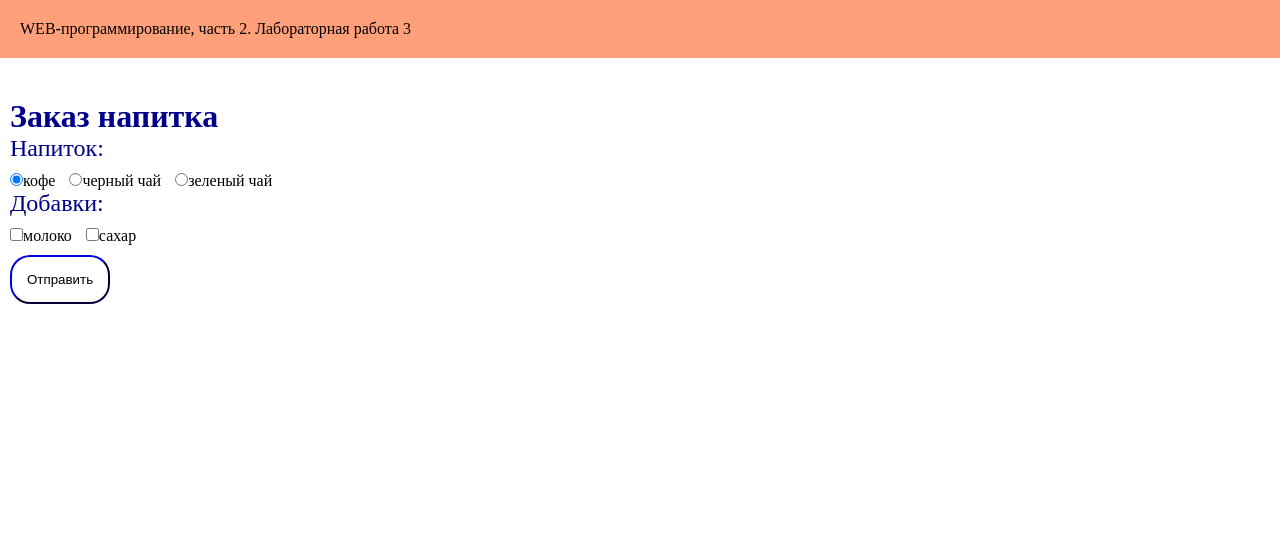
After one commit to gesyaG/web--programming-labs-2, a Flask app: page /lab3/order in a window 1280 px wide. The commit adds this page. Shown: the top 554 px of the page. Run offline with Flask 3, Linux system fonts and the light colour scheme.

Commit message:
заказ напитка

```diff
--- a/lab3.py
+++ b/lab3.py
@@ -36,4 +36,33 @@ def form1():
     if age == '':
         errors['age'] = 'Заполните поле!'
     sex = request.args.get('sex')
-    return render_template('lab3/form1.html', user = user, age = age, sex = sex, errors=errors)
+    return render_template('lab3/form1.html', user=user, age=age, sex=sex, errors=errors)
+
+
+@lab3.route('/lab3/order')
+def order():
+    return render_template('lab3/order.html')
+
+
+@lab3.route('/lab3/pay')
+def pay():
+    price = 0
+    drink = request.args.get('drink')
+    if drink == 'coffee':
+        price = 120
+    elif drink == 'black-tea':
+        price = 80
+    else:
+        price = 90
+
+    if request.args.get('milk') == 'on':
+        price += 20
+    if request.args.get('sugar') == 'on':
+        price += 10
+    return render_template('lab3/pay.html', price=price, drink=drink)
+
+
+@lab3.route('/lab3/success')
+def success():
+    price = request.args.get('price', 0)
+    return render_template('lab3/success.html', price=price)
--- a/templates/base.html
+++ b/templates/base.html
@@ -6,6 +6,13 @@
     <title>Александр Герасимов. {% block lab %}{% endblock %}</title>
     <link rel="stylesheet" href="{{ url_for('static', filename='main.css') }}">
     <link rel="icon" type="image/x-icon" href="{{ url_for('static', filename='favicon.ico') }}">
+    <style>
+        body {
+            {% if request.cookies.get('color') %}
+            color: {{ request.cookies.get('color') }} ;
+            {% endif %}
+        }
+    </style>
 </head>
 <body>
     <header>
--- a/templates/lab3/form1.html
+++ b/templates/lab3/form1.html
@@ -1,6 +1,6 @@
 {%extends "base.html"%}
 
-{% block lab2 %} Лабораторная работа 3 {% endblock %}
+{% block lab %} Лабораторная работа 3 {% endblock %}
 {% block main %}
     {%if user%}
 
--- a/templates/lab3/lab3.html
+++ b/templates/lab3/lab3.html
@@ -12,5 +12,6 @@
         <li><a href="/lab3/cookie">Куки</a></li>
         <li><a href="/lab3/del_cookie">Почистим куки!</a></li>
         <li><a href="/lab3/form1">Форма</a></li>
+        <li><a href="/lab3/order">Заказ напитка</a></li>
     </ol>
 {% endblock %}
--- /dev/null
+++ b/templates/lab3/order.html
@@ -0,0 +1,32 @@
+{%extends "base.html"%}
+
+{% block lab %} Лабораторная работа 3 {% endblock %}
+
+{% block main %}
+    <h1 style="font-weight: bold; color: darkblue;">Заказ напитка</h1>
+
+    <form action="/lab3/pay">
+        <div style="font-size: 24px; color: darkblue; margin-bottom: 10px">Напиток:</div>
+        <label>
+            <input type="radio" value="coffee" name="drink" checked><span style="font-size: 16px; margin-right: 10px; margin-bottom: 10px">кофе</span>
+        </label>
+        <label>
+            <input type="radio" value="black-tea" name="drink"><span style="font-size: 16px; margin-right: 10px; margin-bottom: 10px">черный чай</span>
+        </label>
+        <label>
+            <input type="radio" value="green-tea" name="drink"><span style="font-size: 16px; margin-right: 10px; margin-bottom: 10px">зеленый чай</span>
+        </label>
+
+        <div  style="font-size: 24px; color: darkblue; margin-bottom: 10px">Добавки:</div>
+        <label>
+            <input type="checkbox" name="milk"><span style="font-size: 16px; margin-right: 10px; margin-bottom: 10px">молоко</span>
+        </label>
+        <label>
+            <input type="checkbox" name="sugar"><span style="font-size: 16px; margin-right: 10px; margin-bottom: 10px">сахар</span>
+        </label>
+
+        <div>
+            <button type="submit" style="padding: 15px; border-radius: 20px; margin-top: 10px; background-color: transparent; border-color: darkblue">Отправить</button>
+        </div>
+    </form>
+{%endblock%}
```
Also changed, not shown: templates/lab3/pay.html (added, +32 -0 lines), templates/lab3/success.html (added, +8 -0 lines).
